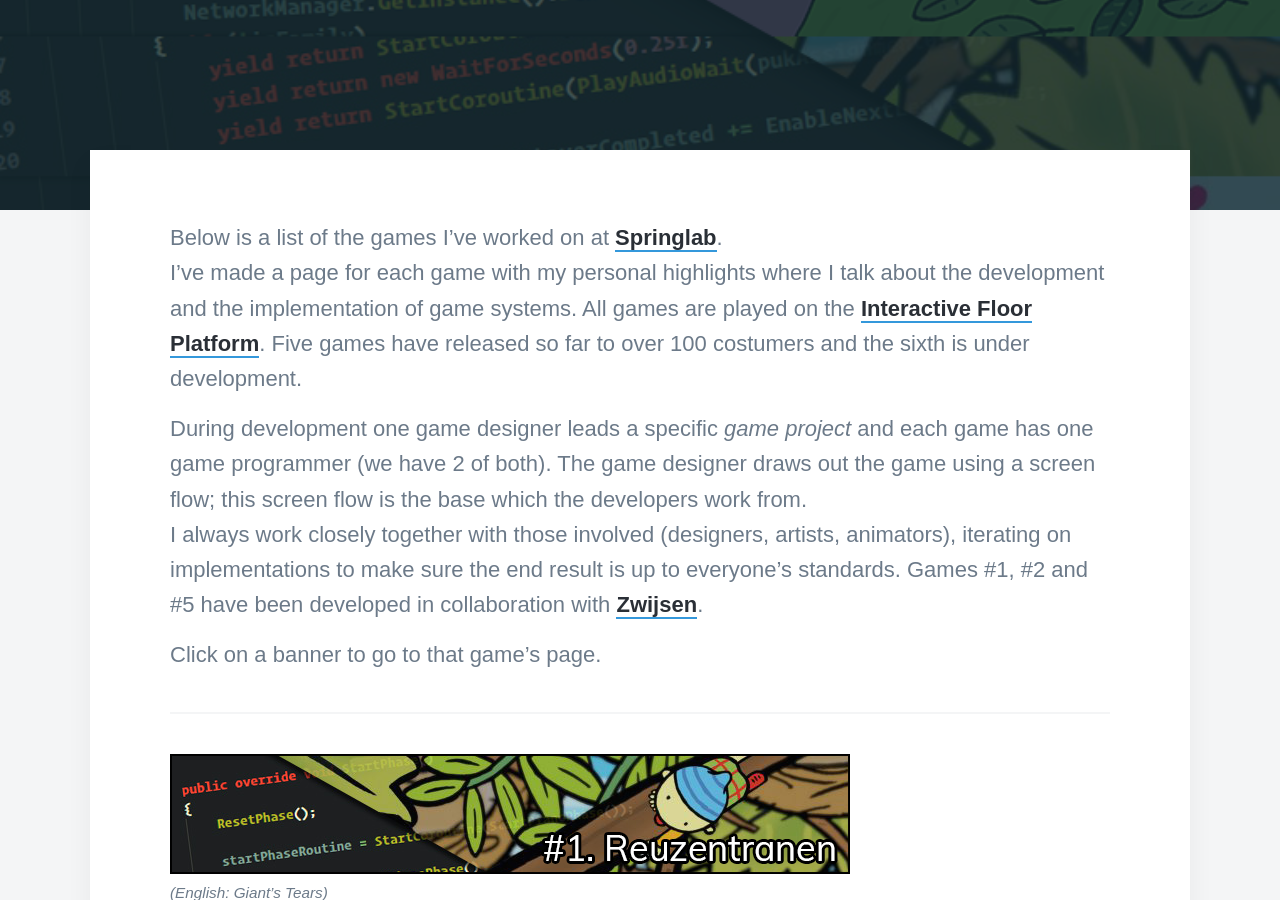
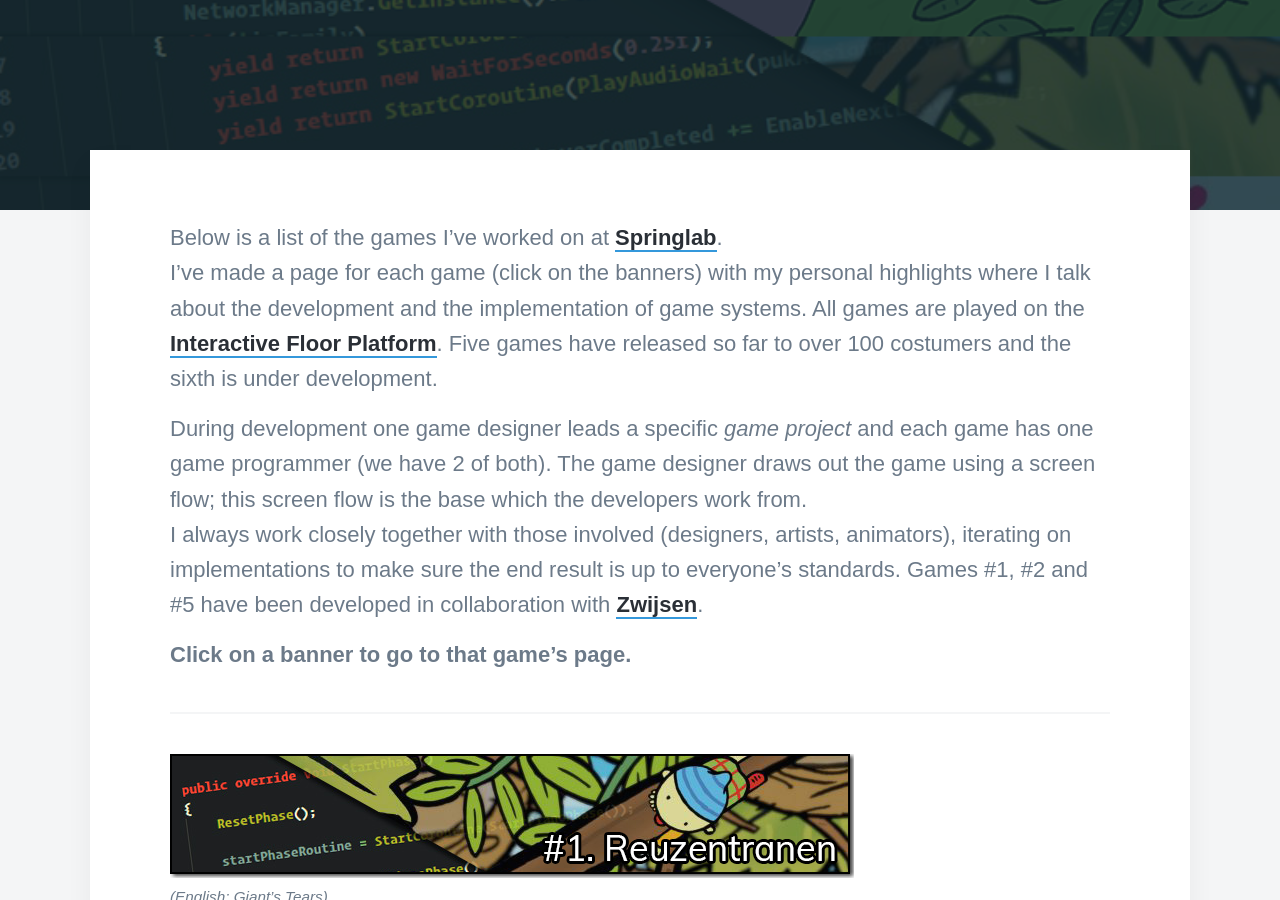
Before and after one commit to Rynji/Rynji.github.io, a Jekyll site: the page built from _projects/2019-12-25-interactive-floor-games.md, in a window 1280 px wide and 900 px high, scrolled down 382 px. Built offline with Jekyll 4.4.1, drawn with Linux system fonts in a browser that asks for light colours; nearby versions of some CDN libraries; some web fonts are replaced.

Commit message:
disabled ajax loading to fix needing to refresh to show gists. updated game banners to be more button-like slight changes to game overview page

```diff
--- a/_data/settings.yml
+++ b/_data/settings.yml
@@ -50,7 +50,7 @@
   dribbble_url: ''
   behance_url: ''
   deviantart_url: ''
-  github_url: ''
+  github_url: 'https://github.com/TimonSpringlab'
   reddit_url: ''
   flickr_url: ''
   etsy_url: ''
@@ -151,7 +151,7 @@
     letter_spacing: 0
 
 advanced_settings:
-  ajax_loading: true
+  ajax_loading: false
   analytics_code: ""
   custom_styles: ""
   header_js: ""
--- a/_projects/2019-12-25-interactive-floor-games.md
+++ b/_projects/2019-12-25-interactive-floor-games.md
@@ -7,43 +7,43 @@
 ---
 
 Below is a list of the games I've worked on at [Springlab](https://springlab.nl).
-I've made a page for each game with my personal highlights where I talk about the development and the implementation of game systems.
+I've made a page for each game (click on the banners) with my personal highlights where I talk about the development and the implementation of game systems.
 All games are played on the [Interactive Floor Platform](/project/interactive-floor-project). Five games have released so far to over 100 costumers and the sixth is under development.
 
 During development one game designer leads a specific _game project_ and each game has one game programmer (we have 2 of both). The game designer draws out the game using a screen flow; this screen flow is the base which the developers work from.
 I always work closely together with those involved (designers, artists, animators), iterating on implementations to make sure the end result is up to everyone's standards. Games #1, #2 and #5 have been developed in collaboration with [Zwijsen](https://www.zwijsen.nl/lesmethoden/peuterpakket-bewegend-leren).
 
-Click on a banner to go to that game's page.
+**Click on a banner to go to that game's page.**
 
 ----
 
-[![Reuzentranen](/images/projects/floor-games/game-banners/banner_reus.png)](/project/game-reusgame)
+[![Reuzentranen](/images/projects/floor-games/game-banners/banner_reus_button.png)](/project/game-reusgame)
 <sub><sup>_(English: Giant's Tears)_</sup></sub> <!-- An interactive, linear story telling game.  -->
-Responsibilities: All coding and game development work done in Unity.
-Highlights: 2D with depth of field, scene setup & camera work; phase system.
+* Responsibilities: All coding and game development work done in Unity.
+* Highlights: 2D with depth of field, scene setup & camera work; phase system.
 
 <br/>
-[![Kliederen met Knuffels](/images/projects/floor-games/game-banners/banner_knuffels.png)](/project/game-knuffelgame)
+[![Kliederen met Knuffels](/images/projects/floor-games/game-banners/banner_knuffels_button.png)](/project/game-knuffelgame)
 <sub><sup>_(English: Stuffed Animals Mess)_</sup></sub> <!-- A game about actions & consequences.  -->
-Responsibilities: All coding and game development work done in Unity.
-Highlights: Paintspots particle system, configurable paths.
+* Responsibilities: All coding and game development work done in Unity.
+* Highlights: Paintspots particle system, configurable paths.
 
 <br/>
-[![Klunskabouters](/images/projects/floor-games/game-banners/banner_kabouters.png)](/project/game-tuinkabouters)
+[![Klunskabouters](/images/projects/floor-games/game-banners/banner_kabouters_button.png)](/project/game-tuinkabouters)
 <sub><sup>_(English: Clumsy Garden Gnomes)_</sup></sub> <!-- A game about cooperation and our first 3D game.  -->
-Responsibilities: About 95% of the codebase, building the game logic in Unity & setting up a level editing space for the designer.
-Highlights: 2D player detection logic on 3D game, level setup.
+* Responsibilities: About 95% of the codebase, building the game logic in Unity & setting up a level editing space for the designer.
+* Highlights: 2D player detection logic on 3D game, level setup.
 
 <br/>
-[![Blobbers](/images/projects/floor-games/game-banners/banner_blobbers.png)](/project/game-blobbers)
+[![Blobbers](/images/projects/floor-games/game-banners/banner_blobbers_button.png)](/project/game-blobbers)
 <!-- _Blobbers_ is the first game I developed for the interactive floor platform; it's about free play & motorics.  -->
-Responsibilities: All of the codebase and game development work done in Unity.
-Highlights: Texture overlap detection, feedback shader.
+* Responsibilities: All of the codebase and game development work done in Unity.
+* Highlights: Texture overlap detection, feedback shader.
 
 <br/>
-[![Vreemde Vogels](/images/projects/floor-games/game-banners/banner_vogels.png)](/project/game-vreemdevogels)
+[![Vreemde Vogels](/images/projects/floor-games/game-banners/banner_vogels_button.png)](/project/game-vreemdevogels)
 <sub><sup>_(English: Unfamiliar Birds)_</sup></sub> <!-- Another linear story telling game based around recognizing animal types and the such.  -->
-Responsibilities: All of the codebase and game development work done in Unity.
-Highlights: Modularity, magnifying glass effect.
+* Responsibilities: All of the codebase and game development work done in Unity.
+* Highlights: Modularity, magnifying glass effect.
 
 ----
```
Also changed, not shown: images/projects/floor-games/game-banners/banner_blobbers_button.png (added), images/projects/floor-games/game-banners/banner_kabouters_button.png (added), images/projects/floor-games/game-banners/banner_knuffels_button.png (added), images/projects/floor-games/game-banners/banner_reus_button.png (added), images/projects/floor-games/game-banners/banner_vogels_button.png (added).
